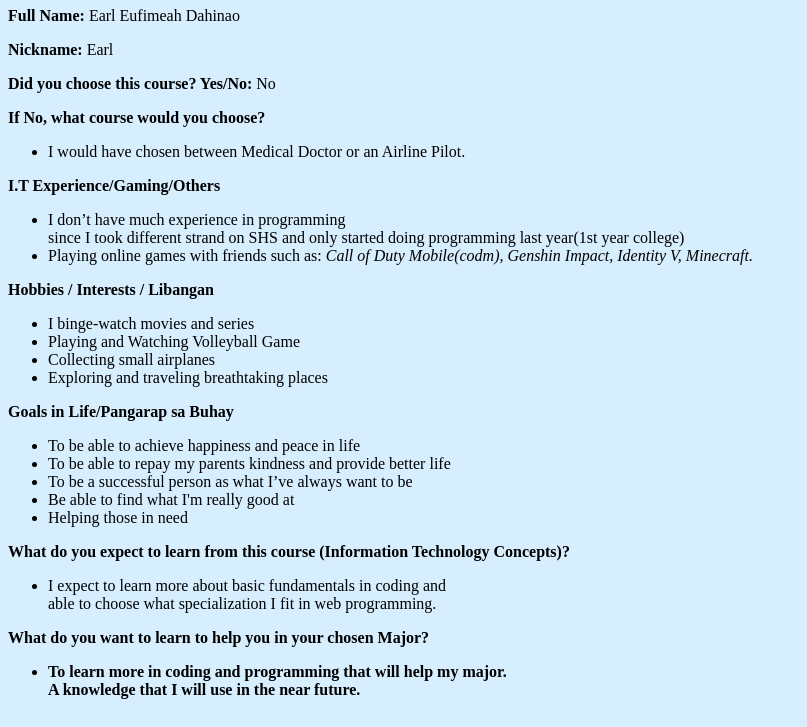
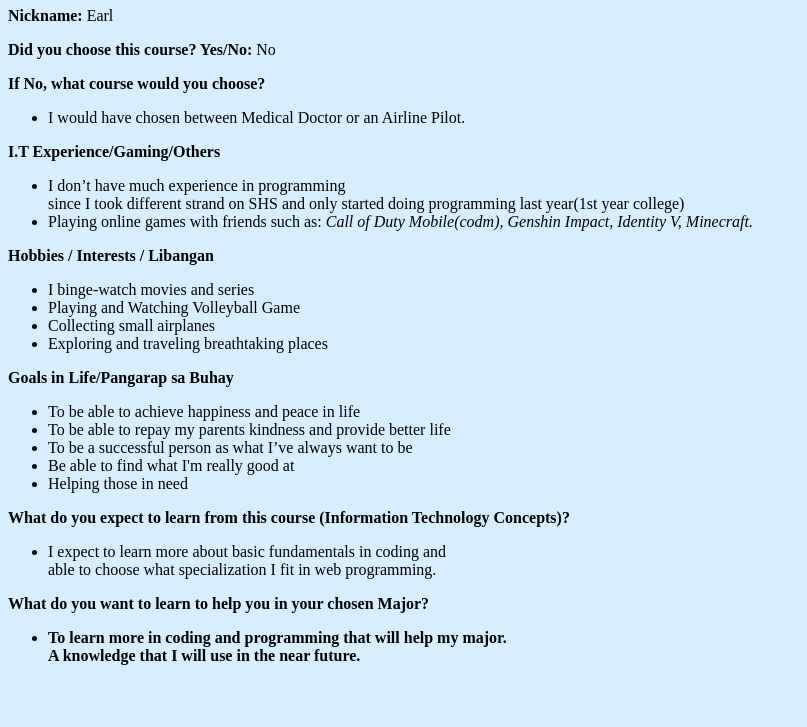
Before and after one commit to etdahinao/etdahinao.github.io, a plain HTML site: page index.html in a window 1280 px wide. Shown: the part 73-800 px from the top of the page, without its empty margins (0-807 px from the left). Drawn offline with Linux system fonts and the light colour scheme.

Commit message:
Update index.html

```diff
--- a/index.html
+++ b/index.html
@@ -18,7 +18,7 @@
     </head>
     <body>
 	<h1> About Me </h1>
-	<p><strong>Full Name:</strong> Earl Eufimeah Dahinao </p>
+
 	<p><strong>Nickname:</strong> Earl
 	<p><strong>Did you choose this course? Yes/No:</strong> No <p>
 	<p><strong>If No, what course would you choose?</strong><p>
```
